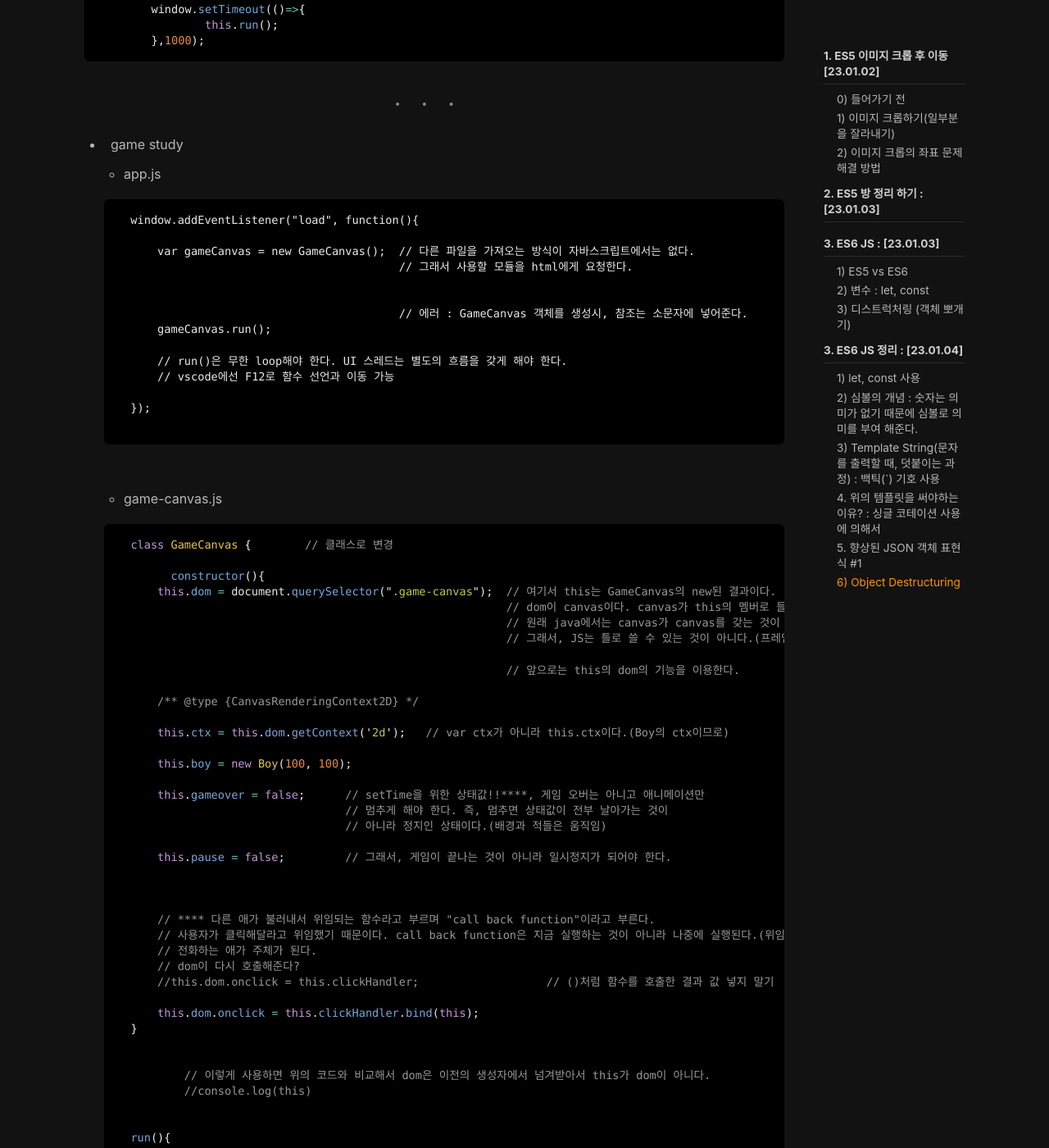
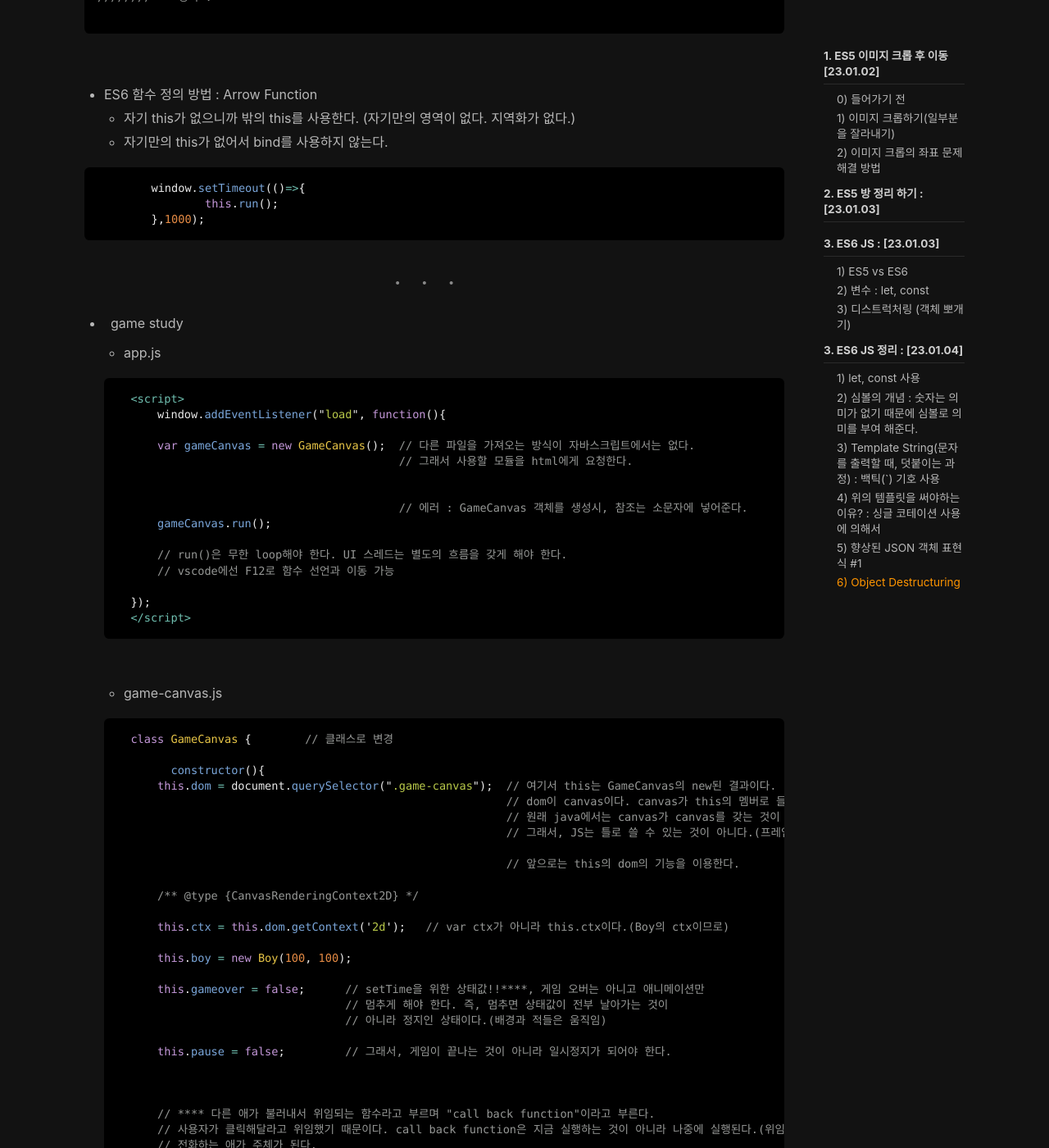
Before and after one commit to wogjs0911/wogjs0911.github.io, a Jekyll site: the page built from _posts/2023-01-02-Week6 Day1.md, in a window 1280 px wide and 1400 px high, scrolled down 17364 px. Shown: the whole window at 82% size. Built offline with Jekyll 4.4.1, drawn with Linux system fonts in a browser that asks for light colours; nearby versions of some CDN libraries; comment, search, counter and statistics services are not loaded; some of the changed text lies outside the part shown.

Commit message:
week6 day4_1

````diff
--- a/_posts/2023-01-02-Week6 Day1.md
+++ b/_posts/2023-01-02-Week6 Day1.md
@@ -34,7 +34,8 @@
 
 - 해결 방법: 이미지를 배열로 구성한다. 2차원 배열을 1차원 배열처럼 사용해서 좌표를 넣어주기!
 
-
+<br>
+- a. Boy 객체 예제
 
 ```javascript
  window.addEventListener("load", function(){
@@ -195,8 +196,12 @@
     // window에서는 사용자의 입력(event)을 수신하는 능력이 있다. 이벤트를 확인해서 처리하는 능력도 있다.
 
 
+```
 
+<br>
+- b. Box 객체 예제
 
+```javascript
     // ======================  [2] [Box 예제] ============================
     // Box??
 
@@ -553,7 +558,7 @@
 
 - const : final과 같은 역할이다. 상수처럼 값이 고정되어 있다.
 
-- 일반적인 변수는 let이다..
+- 일반적인 변수는 let이다.
 
 
 ### 3) 디스트럭처링 (객체 뽀개기)
@@ -695,7 +700,7 @@
 ---
 
 <br>
-### 4. 위의 템플릿을 써야하는 이유? : 싱글 코테이션 사용에 의해서
+### 4) 위의 템플릿을 써야하는 이유? : 싱글 코테이션 사용에 의해서
 
 ```javascript
 let product = '<section class="p-elect"></section>'       // ''이 ""와 섞여 있어서 복잡하다.
@@ -731,7 +736,7 @@
 ---
 
 <br>
-### 5. 향상된 JSON 객체 표현식 #1
+### 5) 향상된 JSON 객체 표현식 #1
 
 <br>
 ![이미지](/assets/images/jsstudy/functionkeyword.png)
@@ -831,7 +836,8 @@
 	- app.js
 
 	```html
-	window.addEventListener("load", function(){
+	<script>
+	    window.addEventListener("load", function(){
 
 	    var gameCanvas = new GameCanvas();  // 다른 파일을 가져오는 방식이 자바스크립트에서는 없다.
 	                                        // 그래서 사용할 모듈을 html에게 요청한다.
@@ -844,7 +850,7 @@
 	    // vscode에선 F12로 함수 선언과 이동 가능
 
 	});
-
+	</script>
 	```
 
 
````
Also changed, not shown: other parts of _posts/2023-01-02-Week6 Day1.md (+4 -4 lines).
